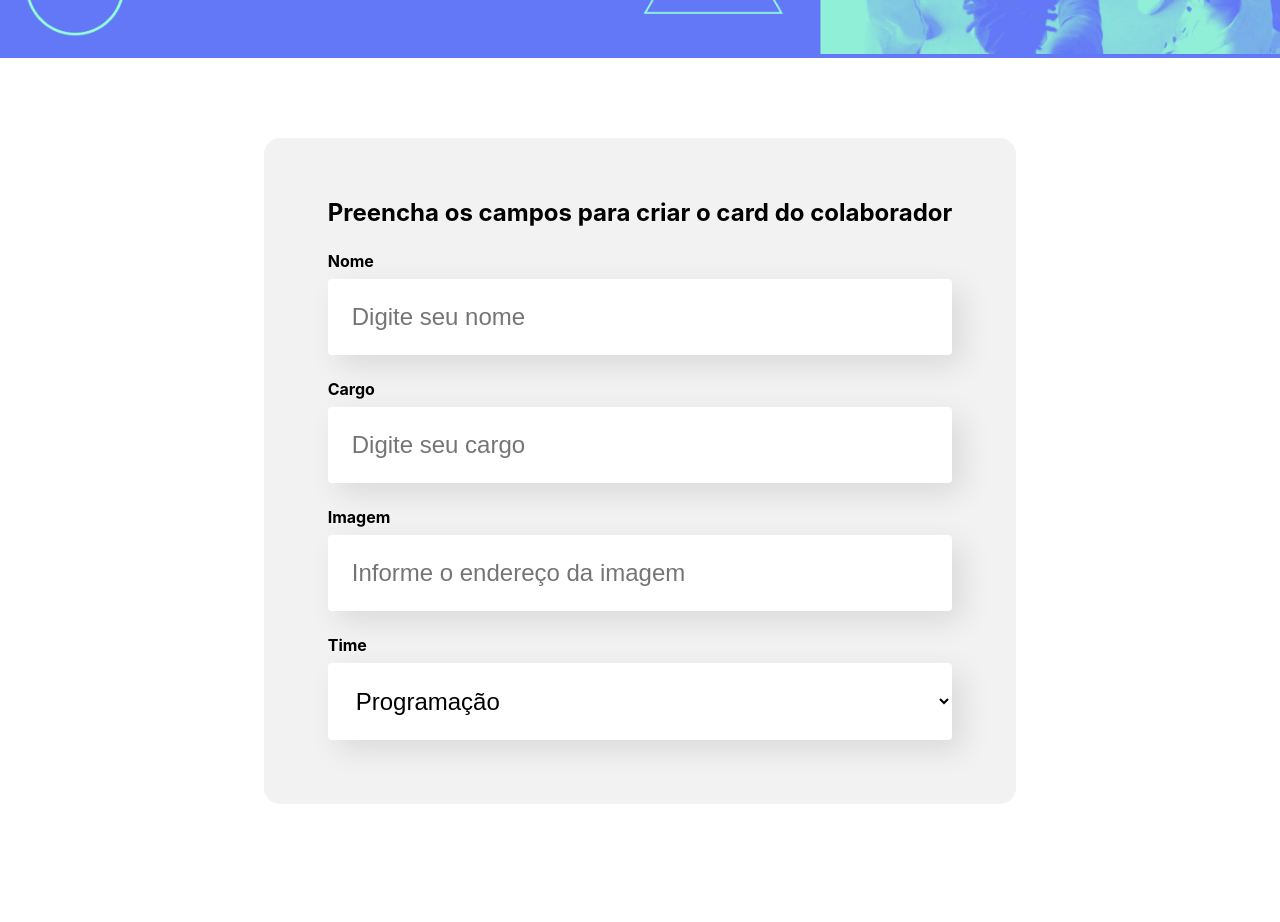
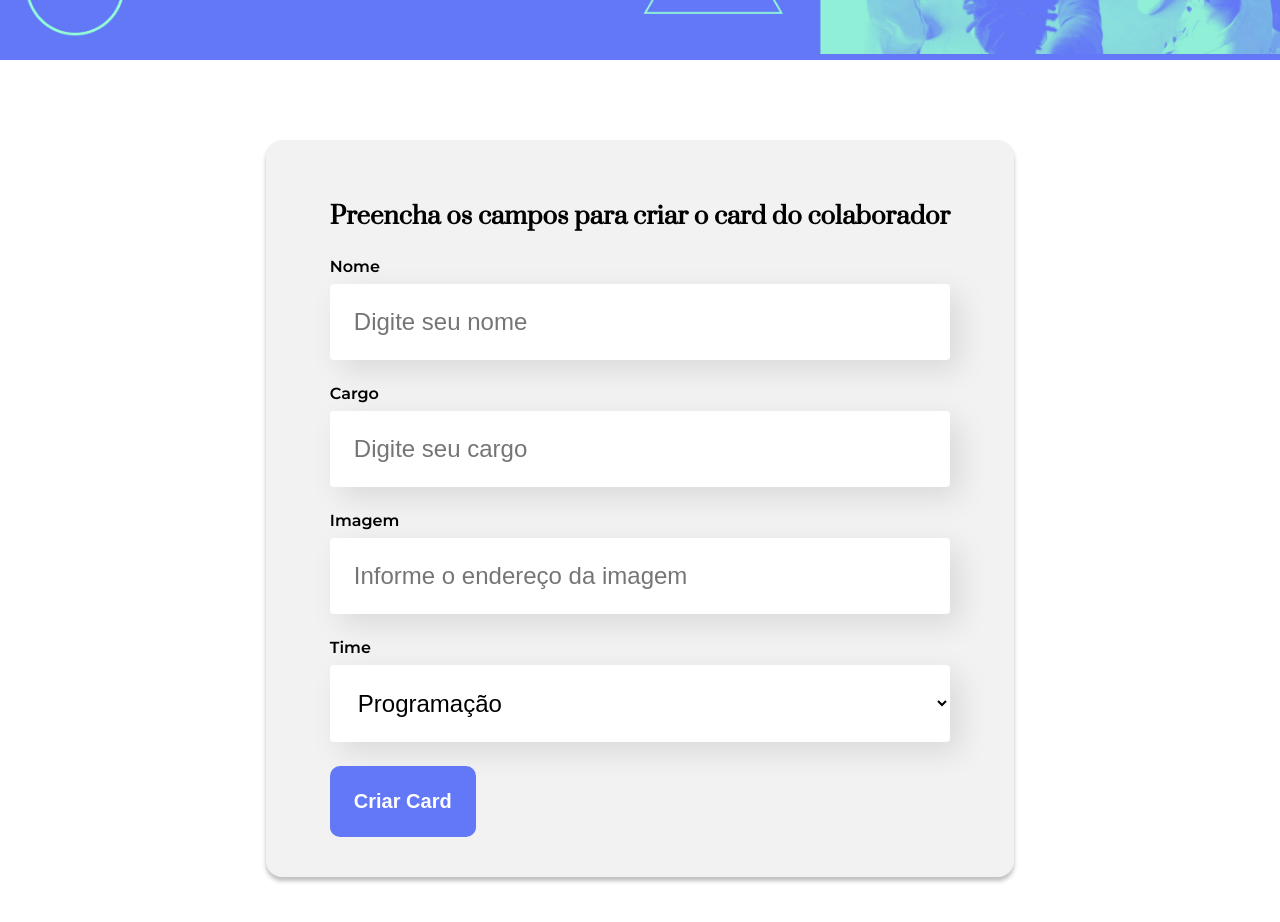
Before and after one commit to gabrielredu/alura, a React (Create React App) app in the folder 03-formacao-react-com-javascript/01-react-desenvolvendo-com-javascript/organo/: page / in a window 1280 px wide. Shown: the part 440-1362 px from the top of the page. Before the commit the page ends 1324 px from the top, so only its background shows below. Built offline with nearby package versions, Linux system fonts and the light colour scheme.

Commit message:
Aula 3 exercicio 2

```diff
--- /dev/null
+++ b/03-formacao-react-com-javascript/01-react-desenvolvendo-com-javascript/organo/src/components/Botao/Botao.css
@@ -0,0 +1,27 @@
+.btn {
+    background: #6278F7;
+    border-radius: 10px;
+    border: none;
+    color: #fff;
+    cursor: pointer;
+    font-size: 20px;
+    font-weight: 700;
+    padding: 24px;
+    position: relative;
+}
+
+.btn:hover {
+    animation: sombra 200ms ease forwards;
+}
+
+@keyframes sombra {
+    from {
+        top: 0;
+        box-shadow: 0 4px 4px rgba(0, 0, 0, 0);
+    }
+
+    to {
+        top: -4px;
+        box-shadow: 0 4px 4px rgba(0, 0, 0, .4);
+    }
+}
--- /dev/null
+++ b/03-formacao-react-com-javascript/01-react-desenvolvendo-com-javascript/organo/src/components/Botao/index.js
@@ -0,0 +1,7 @@
+import './Botao.css';
+
+const Botao = (props) => {
+    return <button className='btn'>{props.children}</button>
+}
+
+export default Botao;
--- a/03-formacao-react-com-javascript/01-react-desenvolvendo-com-javascript/organo/src/components/CampoTexto/CampoTexto.css
+++ b/03-formacao-react-com-javascript/01-react-desenvolvendo-com-javascript/organo/src/components/CampoTexto/CampoTexto.css
@@ -4,8 +4,9 @@
 
 .campo-texto label {
     display: block;
+    font-family: 'Montserrat';
     font-size: 16px;
-    font-weight: bold;
+    font-weight: 600;
     margin-bottom: 8px;
 }
 
--- a/03-formacao-react-com-javascript/01-react-desenvolvendo-com-javascript/organo/src/components/CampoTexto/index.js
+++ b/03-formacao-react-com-javascript/01-react-desenvolvendo-com-javascript/organo/src/components/CampoTexto/index.js
@@ -4,7 +4,7 @@ const CampoTexto = (props) => {
     return (
         <div className='campo-texto'>
             <label>{props.label}</label>
-            <input placeholder={props.placeholder}/>
+            <input required={props.required} placeholder={props.placeholder}/>
         </div>
     )
 }
--- a/03-formacao-react-com-javascript/01-react-desenvolvendo-com-javascript/organo/src/components/Formulario/Formulario.css
+++ b/03-formacao-react-com-javascript/01-react-desenvolvendo-com-javascript/organo/src/components/Formulario/Formulario.css
@@ -5,6 +5,7 @@
 }
 
 .formulario form {
+    box-shadow: 0px 4px 4px 0px #00000040;
     background-color: #f2f2f2;
     border-radius: 16px;
     padding: 40px 64px;
--- a/03-formacao-react-com-javascript/01-react-desenvolvendo-com-javascript/organo/src/components/Formulario/index.js
+++ b/03-formacao-react-com-javascript/01-react-desenvolvendo-com-javascript/organo/src/components/Formulario/index.js
@@ -1,8 +1,14 @@
+import Botao from '../Botao';
 import CampoTexto from '../CampoTexto';
 import ListaSuspensa from '../ListaSuspensa';
 import './Formulario.css';
 
 const Formulario = () => {
+
+    function onSubmit (e) {
+        console.log('tá funcionando?')
+        e.preventDefault();
+    }
 
     const times = [
         'Programação', 'Front-End', 'Data Science', 'DevOps', 'UX e Design', 'Mobile', 'Inovação e Gestão'
@@ -10,12 +16,13 @@ const Formulario = () => {
 
     return (
         <section className='formulario'>
-            <form>
+            <form onSubmit={onSubmit}>
                 <h2>Preencha os campos para criar o card do colaborador</h2>
-                <CampoTexto label='Nome' placeholder='Digite seu nome' />
-                <CampoTexto label='Cargo' placeholder='Digite seu cargo' />
+                <CampoTexto required={true} label='Nome' placeholder='Digite seu nome' />
+                <CampoTexto required={true} label='Cargo' placeholder='Digite seu cargo' />
                 <CampoTexto label='Imagem' placeholder='Informe o endereço da imagem' />
-                <ListaSuspensa label='Time' itens={times} />
+                <ListaSuspensa required={true} label='Time' itens={times} />
+                <Botao>Criar Card</Botao>
             </form>
         </section>
     )
--- a/03-formacao-react-com-javascript/01-react-desenvolvendo-com-javascript/organo/src/components/ListaSuspensa/index.js
+++ b/03-formacao-react-com-javascript/01-react-desenvolvendo-com-javascript/organo/src/components/ListaSuspensa/index.js
@@ -2,7 +2,7 @@ const ListaSuspensa = (props) => {
     return (
         <div className='campo-texto'>
             <label>{props.label}</label>
-            <select>
+            <select required={props.required}>
                 {props.itens.map(item => <option key={item}>{item}</option>)}
             </select>
         </div>
--- a/03-formacao-react-com-javascript/01-react-desenvolvendo-com-javascript/organo/src/index.css
+++ b/03-formacao-react-com-javascript/01-react-desenvolvendo-com-javascript/organo/src/index.css
@@ -1,8 +1,9 @@
+@import url('https://fonts.googleapis.com/css2?family=Montserrat:wght@400;600;700&family=Prata&display=swap');
+
 body {
   margin: 0;
-  font-family: -apple-system, BlinkMacSystemFont, 'Segoe UI', 'Roboto', 'Oxygen',
-    'Ubuntu', 'Cantarell', 'Fira Sans', 'Droid Sans', 'Helvetica Neue',
-    sans-serif;
+  font-family: 'Montserrat', sans-serif;
+  font-family: 'Prata', serif;
   -webkit-font-smoothing: antialiased;
   -moz-osx-font-smoothing: grayscale;
 }
```
